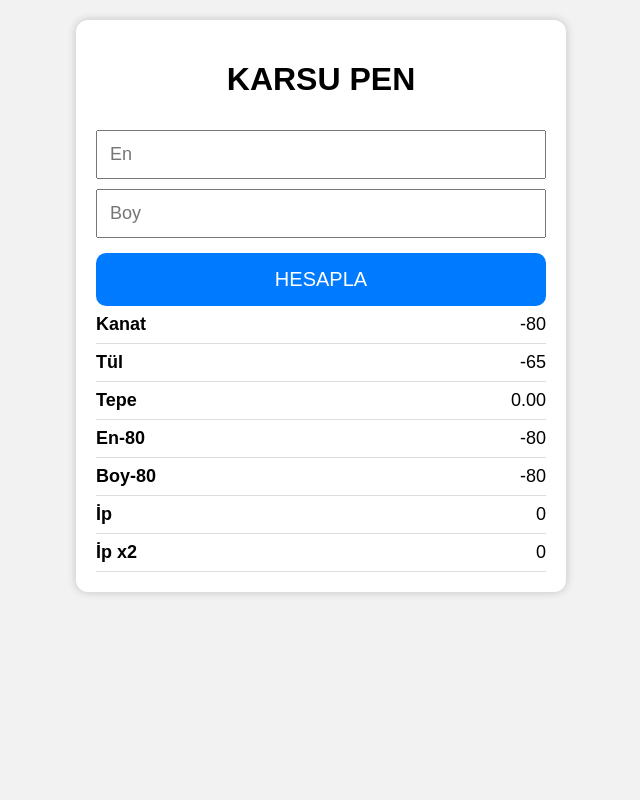
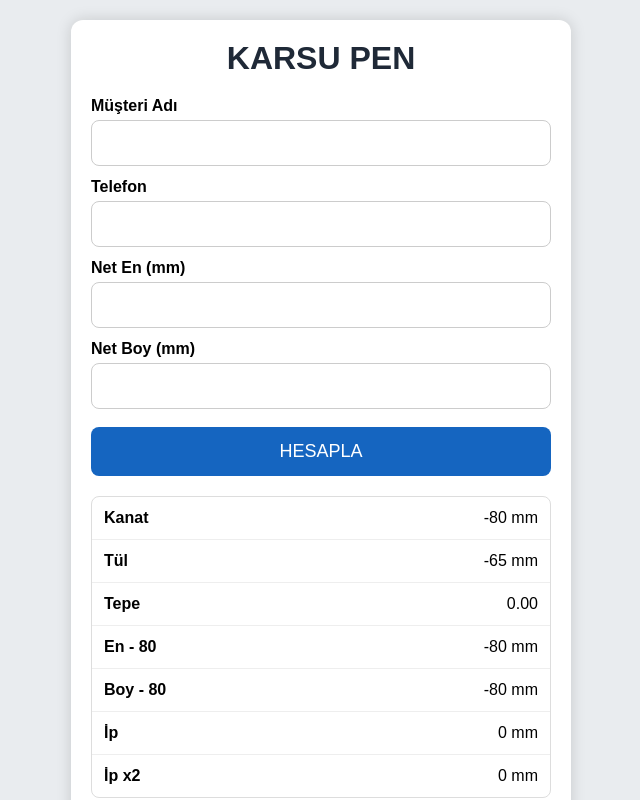
Before and after one commit to KARSUPEN/sineklik-, a plain HTML site: page index.html in a window 1280 px wide. Both pictures are taken after a click on the button "HESAPLA". Shown: the top 800 px of the page, without its empty margins (319-959 px from the left). Drawn offline with Linux system fonts and the light colour scheme.

Commit message:
Update index.html

```diff
--- a/index.html
+++ b/index.html
@@ -6,85 +6,194 @@
 <title>KARSU PEN</title>
 
 <style>
+*{
+margin:0;
+padding:0;
+box-sizing:border-box;
+font-family:Arial,Helvetica,sans-serif;
+}
+
 body{
-font-family:Arial,sans-serif;
-background:#f2f2f2;
-margin:0;
+background:#e9ecef;
 padding:20px;
 }
 
-.kutu{
-max-width:450px;
+.container{
+max-width:500px;
 margin:auto;
-background:white;
+background:#fff;
+border-radius:12px;
 padding:20px;
-border-radius:12px;
-box-shadow:0 0 10px rgba(0,0,0,.2);
+box-shadow:0 0 15px rgba(0,0,0,.15);
 }
 
 h1{
 text-align:center;
+margin-bottom:20px;
+color:#1f2937;
+}
+
+label{
+display:block;
+margin-top:12px;
+font-weight:bold;
 }
 
 input{
 width:100%;
 padding:12px;
-margin-top:10px;
-font-size:18px;
-box-sizing:border-box;
+font-size:17px;
+margin-top:5px;
+border:1px solid #ccc;
+border-radius:8px;
 }
 
 button{
 width:100%;
-padding:15px;
-margin-top:15px;
-font-size:20px;
-background:#007AFF;
-color:white;
+padding:14px;
+margin-top:18px;
+background:#1565c0;
+color:#fff;
 border:none;
-border-radius:10px;
+border-radius:8px;
+font-size:18px;
+cursor:pointer;
 }
 
-.satir{
+button:hover{
+background:#0d47a1;
+}
+
+.result{
+margin-top:20px;
+border:1px solid #ddd;
+border-radius:8px;
+overflow:hidden;
+}
+
+.row{
 display:flex;
 justify-content:space-between;
-padding:8px 0;
-border-bottom:1px solid #ddd;
-font-size:18px;
+padding:12px;
+border-bottom:1px solid #eee;
+}
+
+.row:last-child{
+border-bottom:none;
+}
+
+.title{
+font-weight:bold;
+}
+
+#kesim{
+margin-top:25px;
+display:none;
+}
+
+#kesim h2{
+margin-bottom:10px;
+font-size:20px;
+}
+
+.kesimSatir{
+display:flex;
+justify-content:space-between;
+padding:10px;
+background:#f7f7f7;
+margin-bottom:5px;
+border-radius:6px;
 }
 </style>
-
 </head>
 
 <body>
 
-<div class="kutu">
+<div class="container">
 
 <h1>KARSU PEN</h1>
 
-<input id="en" placeholder="En">
+<label>Müşteri Adı</label>
+<input id="musteri">
 
-<input id="boy" placeholder="Boy">
+<label>Telefon</label>
+<input id="telefon">
 
-<button onclick="hesapla()">
+<label>Net En (mm)</label>
+<input id="en" type="number">
 
-HESAPLA
+<label>Net Boy (mm)</label>
+<input id="boy" type="number">
 
-</button>
+<button onclick="hesapla()">HESAPLA</button>
 
-<div class="satir"><b>Kanat</b><span id="kanat">0</span></div>
+<div class="result">
 
-<div class="satir"><b>Tül</b><span id="tul">0</span></div>
+<div class="row">
+<div class="title">Kanat</div>
+<div id="kanat">0</div>
+</div>
 
-<div class="satir"><b>Tepe</b><span id="tepe">0</span></div>
+<div class="row">
+<div class="title">Tül</div>
+<div id="tul">0</div>
+</div>
 
-<div class="satir"><b>En-80</b><span id="en80">0</span></div>
+<div class="row">
+<div class="title">Tepe</div>
+<div id="tepe">0</div>
+</div>
 
-<div class="satir"><b>Boy-80</b><span id="boy80">0</span></div>
+<div class="row">
+<div class="title">En - 80</div>
+<div id="en80">0</div>
+</div>
 
-<div class="satir"><b>İp</b><span id="ip">0</span></div>
+<div class="row">
+<div class="title">Boy - 80</div>
+<div id="boy80">0</div>
+</div>
 
-<div class="satir"><b>İp x2</b><span id="ip2">0</span></div>
+<div class="row">
+<div class="title">İp</div>
+<div id="ip">0</div>
+</div>
+
+<div class="row">
+<div class="title">İp x2</div>
+<div id="ip2">0</div>
+</div>
+
+</div>
+
+<div id="kesim">
+
+<h2>KESİM LİSTESİ</h2>
+
+<div class="kesimSatir">
+<div>YATAY</div>
+<div id="yatay"></div>
+</div>
+
+<div class="kesimSatir">
+<div>DİKEY</div>
+<div id="dikey"></div>
+</div>
+
+<div class="kesimSatir">
+<div>KANAT</div>
+<div id="kKanat"></div>
+</div>
+
+<div class="kesimSatir">
+<div>TÜL</div>
+<div id="kTul"></div>
+</div>
+
+<div class="kesimSatir">
+<div>TEPE</div>
+<div id="kTepe"></div>
+</div>
 
 </div>
 
@@ -92,28 +201,31 @@
 
 function hesapla(){
 
-let en=parseFloat(document.getElementById("en").value)||0;
+const en=Number(document.getElementById("en").value);
+const boy=Number(document.getElementById("boy").value);
 
-let boy=parseFloat(document.getElementById("boy").value)||0;
+const en80=en-80;
+const boy80=boy-80;
 
-document.getElementById("kanat").innerHTML=boy-80;
+document.getElementById("kanat").innerText=boy80+" mm";
+document.getElementById("tul").innerText=(boy-65)+" mm";
+document.getElementById("tepe").innerText=(en/30).toFixed(2);
+document.getElementById("en80").innerText=en80+" mm";
+document.getElementById("boy80").innerText=boy80+" mm";
+document.getElementById("ip").innerText=(en+boy)+" mm";
+document.getElementById("ip2").innerText=((en+boy)*2)+" mm";
 
-document.getElementById("tul").innerHTML=boy-65;
+document.getElementById("yatay").innerText="2 × "+en80+" mm";
+document.getElementById("dikey").innerText="2 × "+boy80+" mm";
+document.getElementById("kKanat").innerText="1 × "+boy80+" mm";
+document.getElementById("kTul").innerText="1 × "+(boy-65)+" mm";
+document.getElementById("kTepe").innerText="3 × "+Math.floor(en/3)+" mm";
 
-document.getElementById("tepe").innerHTML=(en/30).toFixed(2);
-
-document.getElementById("en80").innerHTML=en-80;
-
-document.getElementById("boy80").innerHTML=boy-80;
-
-document.getElementById("ip").innerHTML=en+boy;
-
-document.getElementById("ip2").innerHTML=(en+boy)*2;
+document.getElementById("kesim").style.display="block";
 
 }
 
 </script>
 
 </body>
-
 </html>
```
